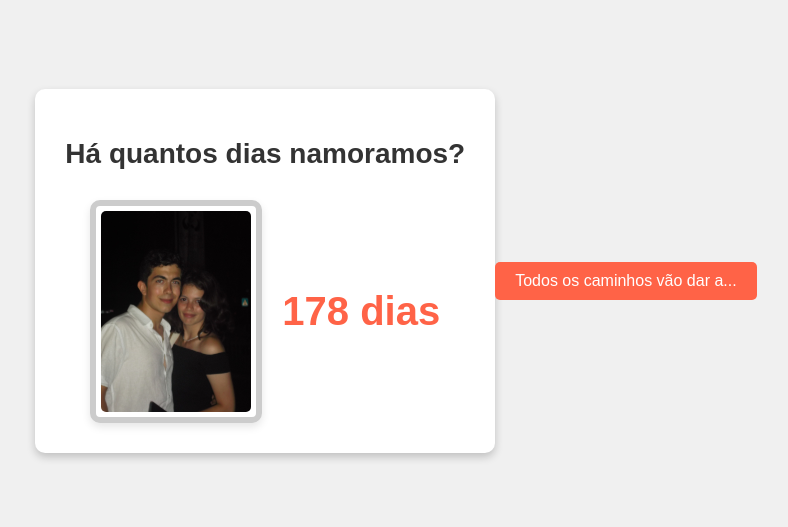
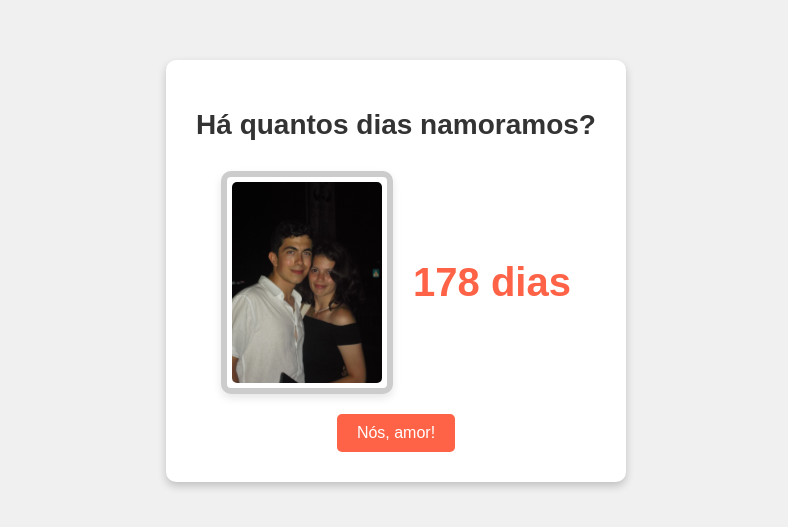
Before and after one commit to jotipof/contador, a plain HTML site: page index.html in a window 1280 px wide. Shown: the part 129-656 px from the top of the page, without its empty margins (244-1032 px from the left). Drawn offline with Linux system fonts and the light colour scheme.

Commit message:
commit novo

```diff
--- a/index.html
+++ b/index.html
@@ -20,14 +20,13 @@
             </div>
             <p id="daysCounter"></p>
         </div>
+        <!-- Botão para redirecionar para o YouTube -->
+        <div class="labirinto-button">
+            <a href="https://www.youtube.com/watch?v=j9UbE1slI-Q&ab_channel=CaetanoVelosoVEVO" target="_blank"> <!-- Altere aqui para o link desejado -->
+                <button>Nós, amor!</button>
+            </a>
+        </div>
     </div>
-    <!-- Botão para reencaminhar para o labirinto -->
-<div class="labirinto-button">
-    <a href="labirinto.html">
-        <button>Todos os caminhos vão dar a...</button>
-    </a>
-</div>
-
 
     <script src="script.js"></script>
 </body>
--- a/script.js
+++ b/script.js
@@ -10,7 +10,7 @@ function calculateDays() {
 }
 
 // Define o volume da música de fundo (entre 0 e 1)
-document.getElementById('backgroundMusic').volume = 0.2;  // 20% do volume
+document.getElementById('backgroundMusic').volume = 0.5;  // 20% do volume
 
 // Chame a função para atualizar o contador
 calculateDays();
```
